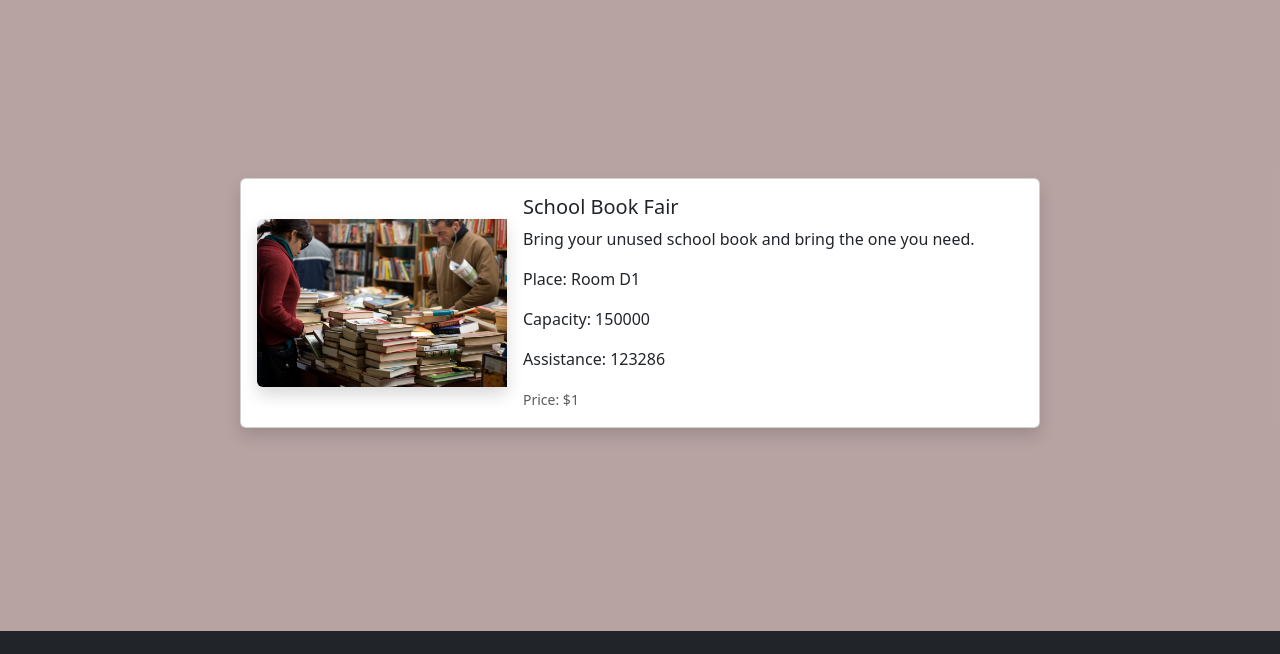
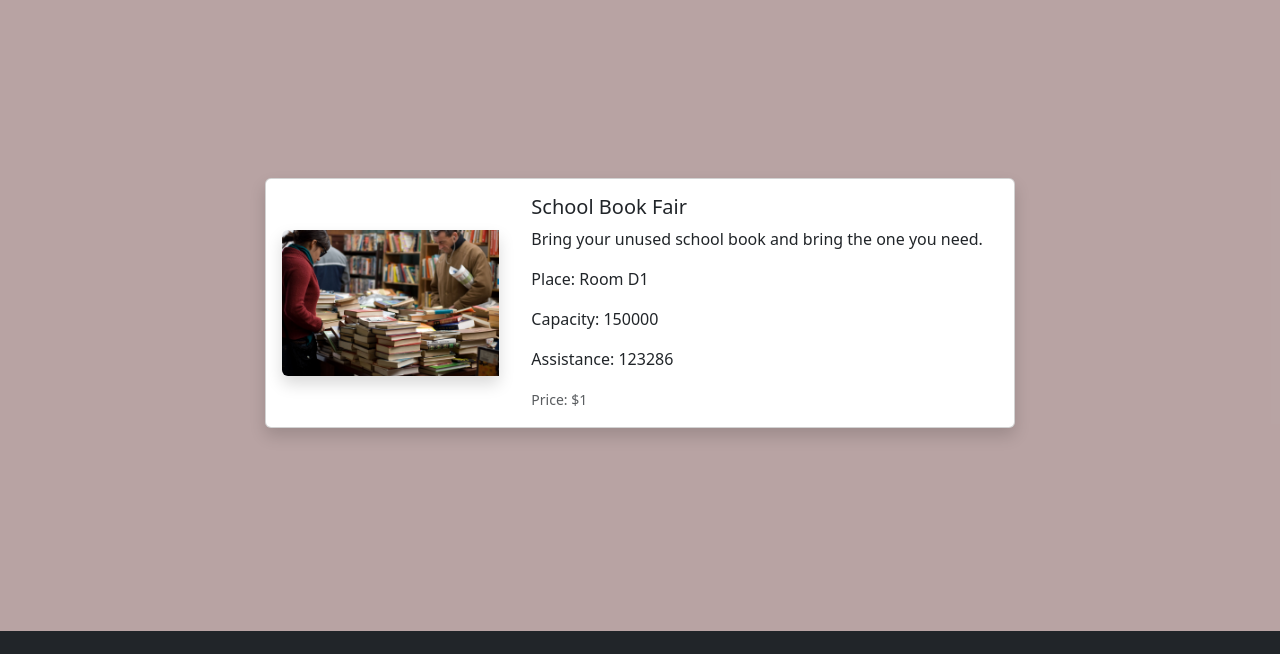
Before and after one commit to khris0395/AmazingEvents, a plain HTML site: page details.html in a window 1280 px wide. Shown: the part 85-739 px from the top of the page. Drawn offline with nearby package versions, Linux system fonts and the light colour scheme.

Commit message:
arreglo al details.html

```diff
--- a/details.html
+++ b/details.html
@@ -47,9 +47,9 @@
 
     <main class="hmaind d-flex justify-content-center">
 
-        <div class="card mb-3 d-flex justify-content-between align-self-center shadow" style="max-width: 800px;">
+        <div class="card mb-3 d-flex justify-content-between align-self-center shadow" style="max-width: 750px;">
             <div class="row g-0 d-flex justify-content-center align-self-center">
-              <div class="align-self-center col-md-4 ps-3">
+              <div class="align-self-center col-md-4 px-3">
                 <img src="./Recursos_Amazing_Events_Task_1/books.jpg" class="img-fluid rounded-start shadow" alt="...">
               </div>
               <div class="col-md-8 d-flex">
```
